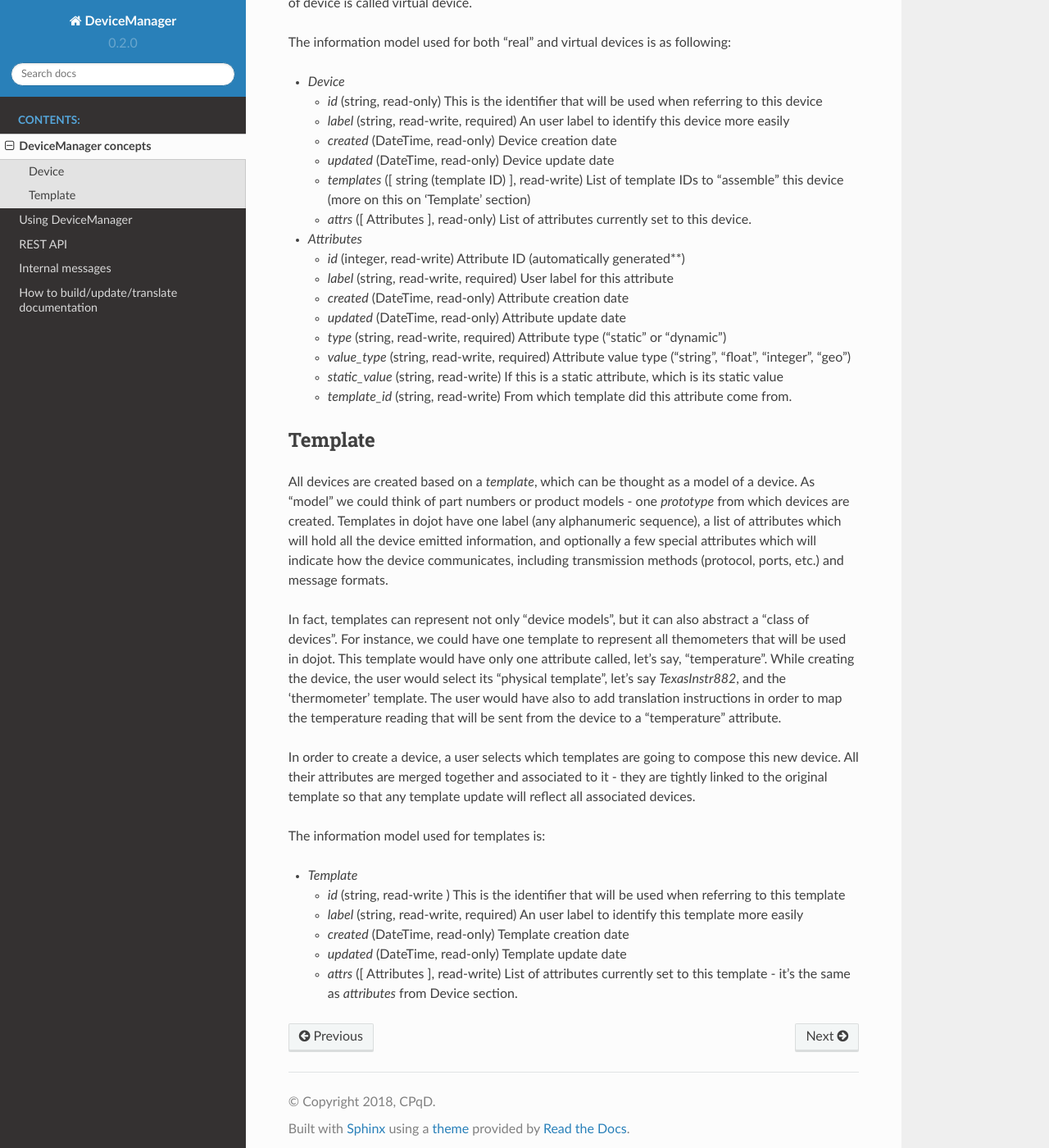
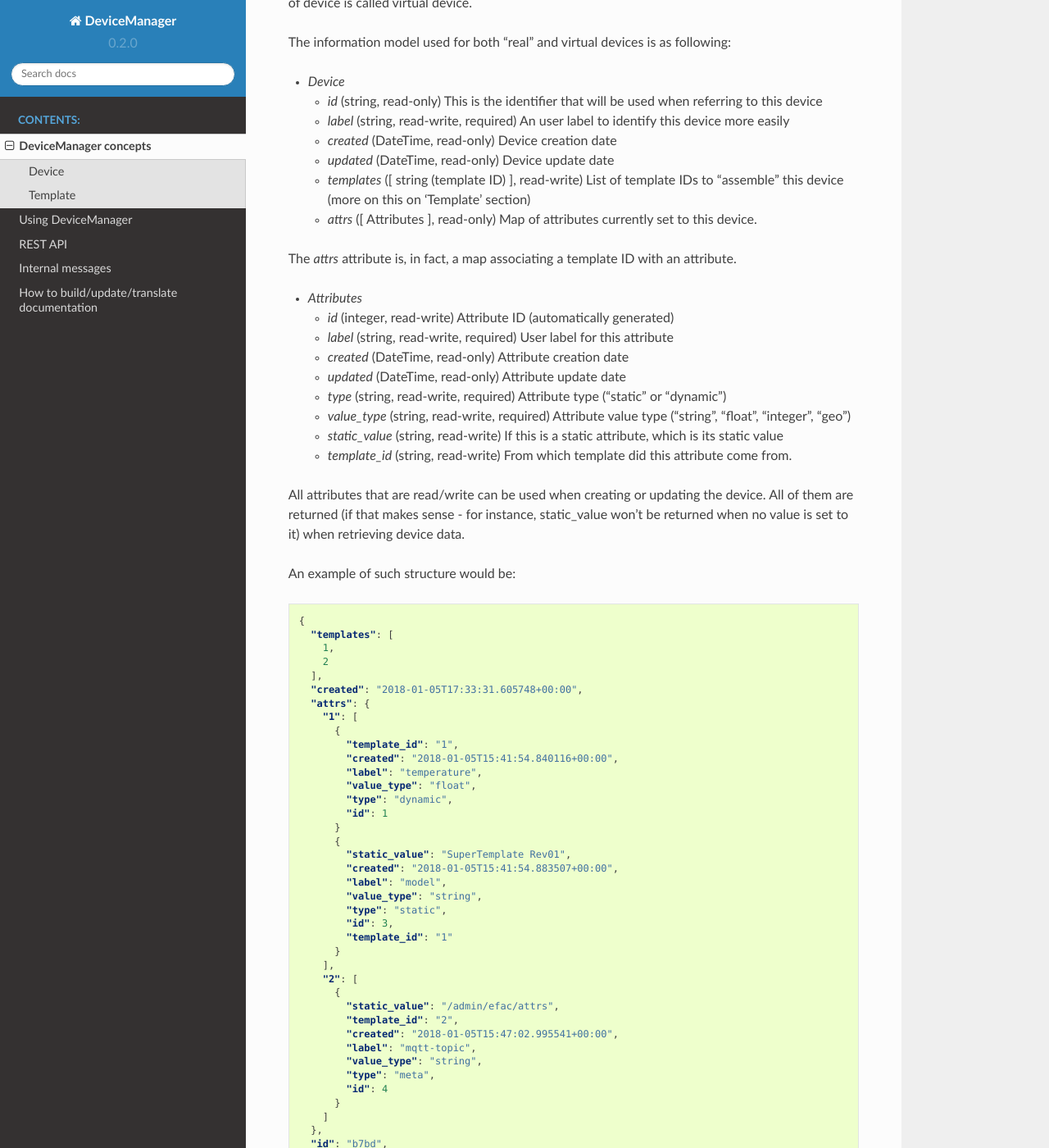
Before and after one commit to rascaraficci/device-manager, a Sphinx documentation site: the page built from docs/concepts.rst, in a window 1280 px wide and 1400 px high, scrolled down 584 px. Shown: the whole window at 82% size. Built offline with Sphinx 7.4.7 and the Read the Docs theme 2.0.0, drawn with Linux system fonts in a browser that asks for light colours; some of the changed text lies outside the part shown.

Commit message:
Improving message documentation in concepts page

```diff
--- a/docs/concepts.rst
+++ b/docs/concepts.rst
@@ -24,8 +24,9 @@ of temperature (is becoming hotter or is becoming colder) whose values are
 inferred from temperature sensors of other devices. This kind of device is
 called virtual device.
 
-The information model used for both “real” and virtual devices is as
+The information model used for both "real" and virtual devices is as
 following:
+
 
 - *Device*
 
@@ -34,12 +35,13 @@ following:
   - *created* (DateTime, read-only) Device creation date
   - *updated* (DateTime, read-only) Device update date
   - *templates* ([ string (template ID) ], read-write) List of template IDs to “assemble” this device (more on this on ‘Template’ section)
-  - *attrs* ([ Attributes ], read-only) List of attributes currently set to this device.
+  - *attrs* ([ Attributes ], read-only) Map of attributes currently set to this device.
 
+The *attrs* attribute is, in fact, a map associating a template ID with an attribute.
 
 - *Attributes*
 
-  - *id* (integer, read-write) Attribute ID (automatically generated**)
+  - *id* (integer, read-write) Attribute ID (automatically generated)
   - *label* (string, read-write, required) User label for this attribute
   - *created* (DateTime, read-only) Attribute creation date
   - *updated* (DateTime, read-only) Attribute update date
@@ -47,6 +49,56 @@ following:
   - *value_type* (string, read-write, required) Attribute value type (“string”, “float”, “integer”, “geo”)
   - *static_value* (string, read-write) If this is a static attribute, which is its static value
   - *template_id* (string, read-write) From which template did this attribute come from.
+
+All attributes that are read/write can be used when creating or updating the device.
+All of them are returned (if that makes sense - for instance, static_value won't
+be returned when no value is set to it) when retrieving device data.
+
+An example of such structure would be:
+
+.. code-block:: json
+
+  {
+    "templates": [
+      1,
+      2
+    ],
+    "created": "2018-01-05T17:33:31.605748+00:00",
+    "attrs": {
+      "1": [
+        {
+          "template_id": "1",
+          "created": "2018-01-05T15:41:54.840116+00:00",
+          "label": "temperature",
+          "value_type": "float",
+          "type": "dynamic",
+          "id": 1
+        }
+        {
+          "static_value": "SuperTemplate Rev01",
+          "created": "2018-01-05T15:41:54.883507+00:00",
+          "label": "model",
+          "value_type": "string",
+          "type": "static",
+          "id": 3,
+          "template_id": "1"
+        }
+      ],
+      "2": [
+        {
+          "static_value": "/admin/efac/attrs",
+          "template_id": "2",
+          "created": "2018-01-05T15:47:02.995541+00:00",
+          "label": "mqtt-topic",
+          "value_type": "string",
+          "type": "meta",
+          "id": 4
+        }
+      ]
+    },
+    "id": "b7bd",
+    "label": "device"
+  }
 
 Template
 --------
@@ -84,3 +136,45 @@ The information model used for templates is:
   - *created* (DateTime, read-only) Template creation date
   - *updated* (DateTime, read-only) Template update date
   - *attrs* ([ Attributes ], read-write) List of attributes currently set to this template - it’s the same as *attributes* from Device section.
+
+An example of such structure would be:
+
+.. code-block:: json
+
+  {
+    "created": "2018-01-05T15:41:54.803052+00:00",
+    "attrs": [
+      {
+        "template_id": "1",
+        "created": "2018-01-05T15:41:54.840116+00:00",
+        "label": "temperature",
+        "value_type": "float",
+        "type": "dynamic",
+        "id": 1
+      },
+      {
+        "template_id": "1",
+        "created": "2018-01-05T15:41:54.882169+00:00",
+        "label": "pressure",
+        "value_type": "float",
+        "type": "dynamic",
+        "id": 2
+      },
+      {
+        "static_value": "SuperTemplate Rev01",
+        "created": "2018-01-05T15:41:54.883507+00:00",
+        "label": "model",
+        "value_type": "string",
+        "type": "static",
+        "id": 3,
+        "template_id": "1"
+      }
+    ],
+    "id": 1,
+    "label": "Sample Template"
+  }
+
+
+All attributes that are read/write can be used when creating or updating the template.
+All of them are returned (if that makes sense - for instance, static_value won't
+be returned when no value is set to it) when retrieving device data.
```
